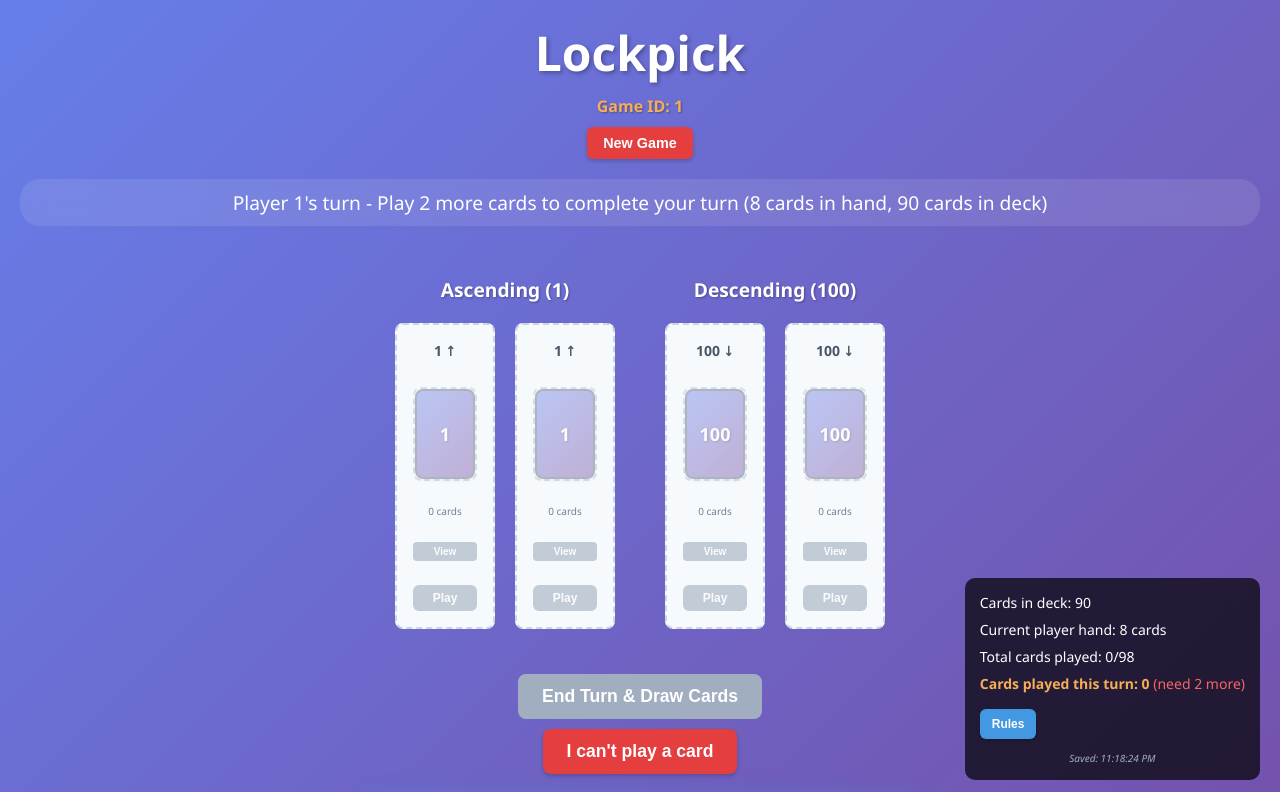
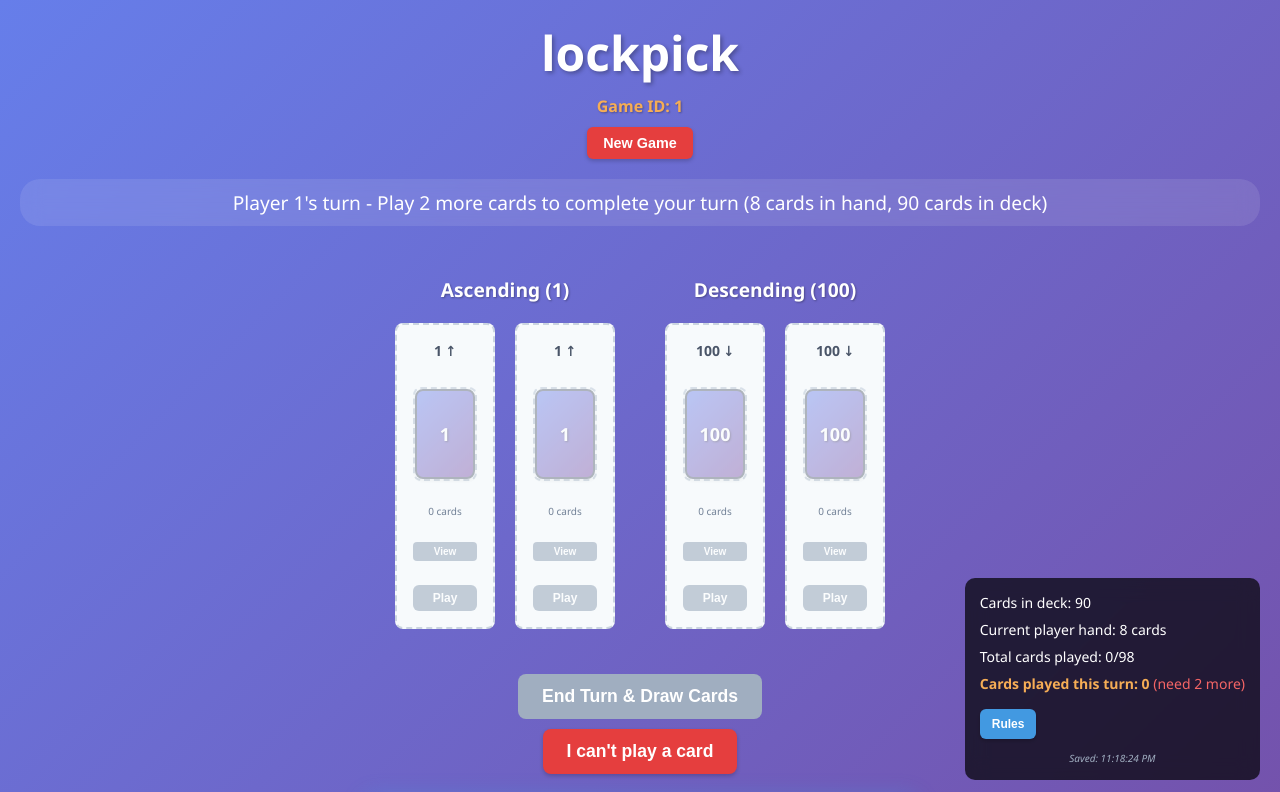
Before and after one commit to simonproudfootxyz/lockpick, a React (Create React App) app: page /game/1 in a window 1280 px wide. Shown: the top 792 px of the page. Built offline with nearby package versions, Linux system fonts and the light colour scheme; no server answers.

Commit message:
- remove 'connectivity' part of multiplayer UI - slight UI tweak and UI update to multiplayer lobby

```diff
--- a/src/Game.js
+++ b/src/Game.js
@@ -353,7 +353,7 @@ const Game = () => {
     return (
       <div className="game">
         <div className="game-header">
-          <h1>Lockpick</h1>
+          <h1>lockpick</h1>
           <div className="game-status">Loading game...</div>
         </div>
       </div>
@@ -370,7 +370,7 @@ const Game = () => {
   return (
     <div className="game">
       <div className="game-header">
-        <h1>Lockpick</h1>
+        <h1>lockpick</h1>
         <div className="game-id">Game ID: {gameId}</div>
         <button onClick={startNewGame} className="new-game-btn">
           New Game
--- a/src/components/MultiplayerGame.js
+++ b/src/components/MultiplayerGame.js
@@ -583,16 +583,6 @@ const MultiplayerGame = () => {
         <button onClick={startNewGame} className="new-game-btn">
           Leave Room
         </button>
-        <ConnectionStatus isConnected={isConnected} error={error} />
-        <div className="connection-quality">
-          Connection:{" "}
-          {connectionQuality === "good"
-            ? "🟢"
-            : connectionQuality === "fair"
-            ? "🟡"
-            : "🔴"}{" "}
-          {connectionQuality}
-        </div>
         <div className="game-status">
           {gameStatus || "Waiting for game to start..."}
         </div>
--- a/src/components/PlayerList.js
+++ b/src/components/PlayerList.js
@@ -23,7 +23,7 @@ const PlayerList = ({
             disabled={players.length < 2}
             title="Need at least 2 players"
           >
-            {players.length < 2 ? "Need 2 more players" : "Start Game"}
+            {players.length < 2 ? "Need more players" : "Start Game"}
           </button>
         )}
       </div>
@@ -42,9 +42,6 @@ const PlayerList = ({
                   {player.isHost && <span className="host-badge">Host</span>}
                   {isYou && <span className="you-badge">You</span>}
                   {isCurrentTurn && <span className="current-badge">Turn</span>}
-                </span>
-                <span className="player-role">
-                  {player.isHost ? "Host" : "Player"}
                 </span>
               </div>
             </div>
```
